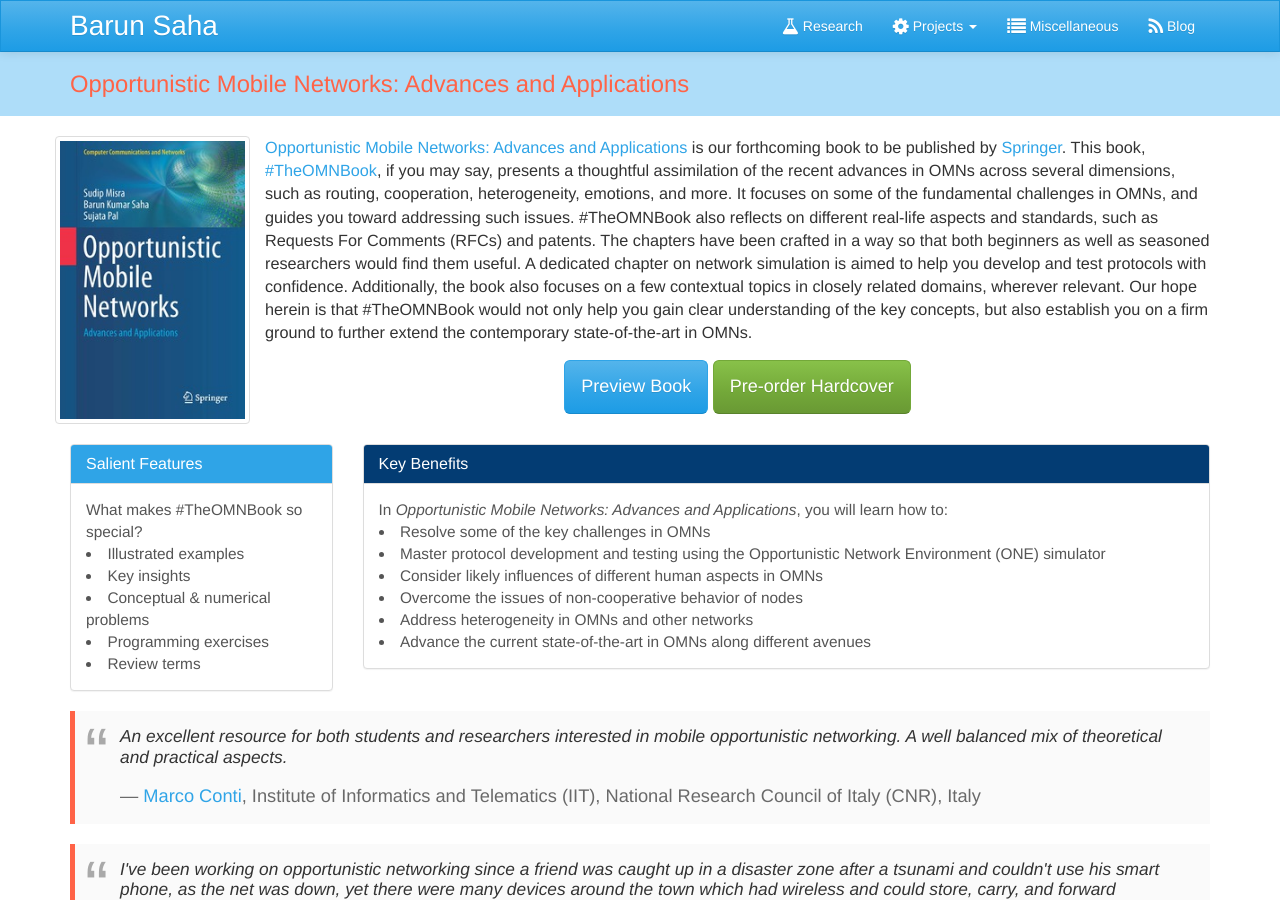
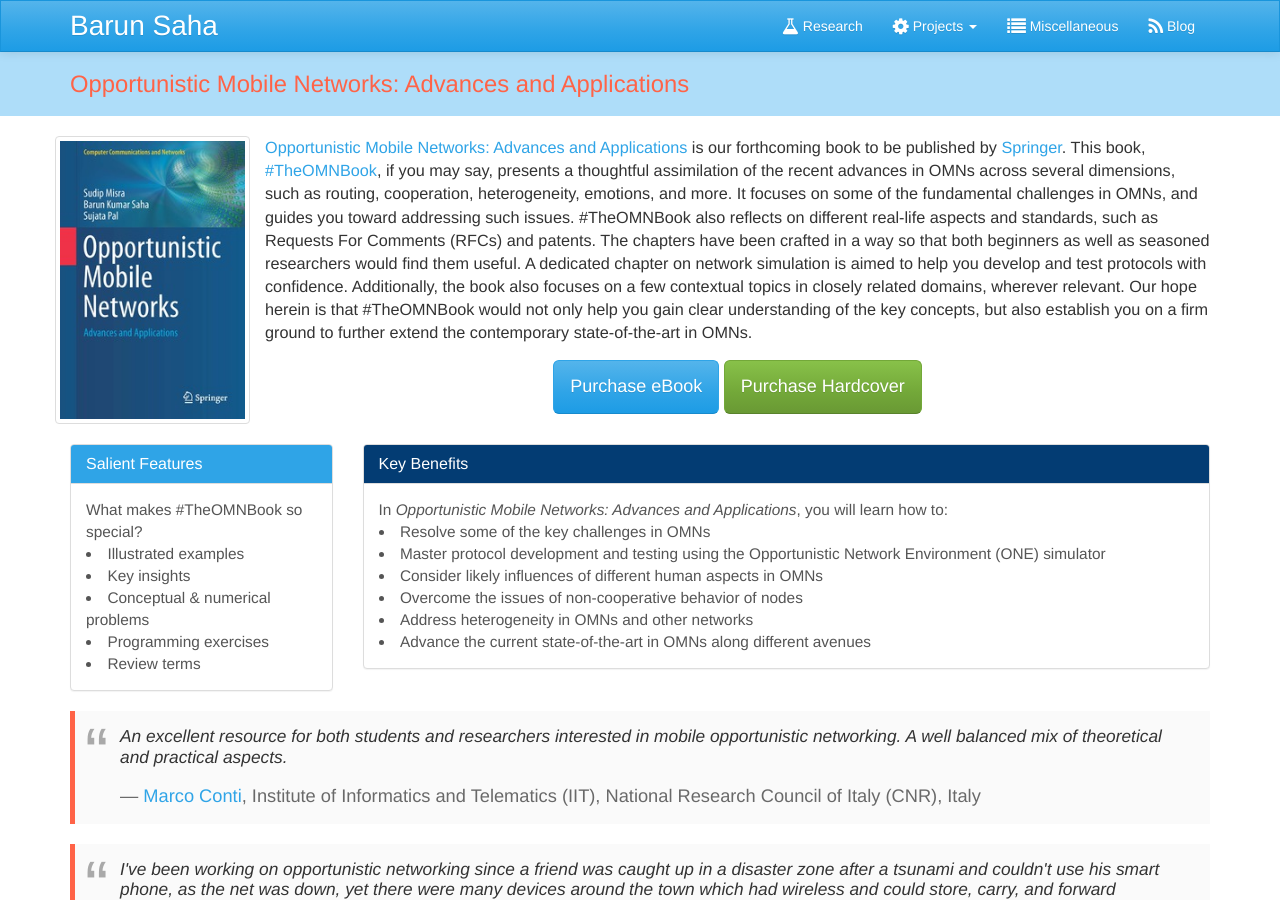
Before and after one commit to barun-saha/barun-saha.github.io, a Jekyll site: the page the_omn_book.html, which Jekyll copies as it is, in a window 1280 px wide and 900 px high. Built offline with Jekyll 4.4.1, drawn with Linux system fonts in a browser that asks for light colours; nearby versions of some CDN libraries; some web fonts are replaced.

Commit message:
Changed label from preorder to purchase

```diff
--- a/site_messages.txt
+++ b/site_messages.txt
@@ -4,5 +4,5 @@
 
 <a role="button" href="https://www.springer.com/in/book/9783319290294"
         class="btn btn-primary btn-lg">
-        Preview Book
+        Buy Now
 </a>
--- a/templates/the_omn_book.html
+++ b/templates/the_omn_book.html
@@ -53,12 +53,12 @@
                 <p class="center-block text-center">
                     <a role="button" href="https://www.springer.com/in/book/9783319290294"
                             class="btn btn-primary btn-lg">
-                            Preview Book
+                            Purchase eBook
                     </a>
 
                     <a role="button" href="https://www.springer.com/in/book/9783319290294"
                             class="btn btn-success btn-lg">
-                            Pre-order Hardcover
+                            Purchase Hardcover
                     </a>
                 </p>
             </div>
--- a/the_omn_book.html
+++ b/the_omn_book.html
@@ -110,12 +110,12 @@
                 <p class="center-block text-center">
                     <a role="button" href="https://www.springer.com/in/book/9783319290294"
                             class="btn btn-primary btn-lg">
-                            Preview Book
+                            Purchase eBook
                     </a>
 
                     <a role="button" href="https://www.springer.com/in/book/9783319290294"
                             class="btn btn-success btn-lg">
-                            Pre-order Hardcover
+                            Purchase Hardcover
                     </a>
                 </p>
             </div>
```
